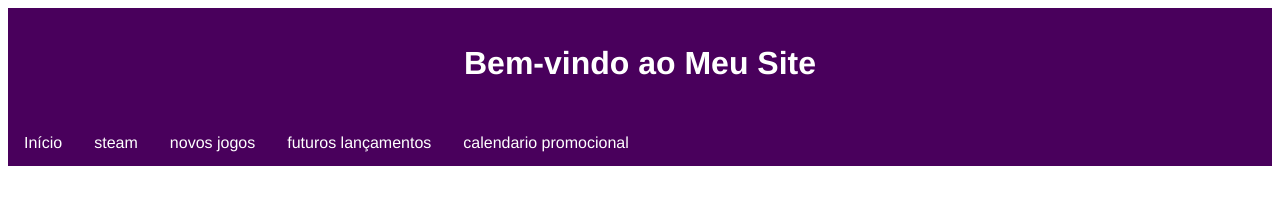
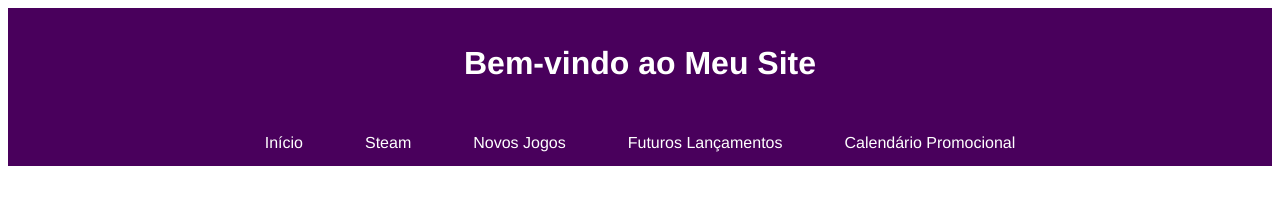
Before and after one commit to Patrickmigueell/Steam-teste, a plain HTML site: page index.html in a window 1280 px wide. Shown: the top 203 px of the page. Drawn offline with Linux system fonts and the light colour scheme.

```diff
--- a/index.html
+++ b/index.html
@@ -11,18 +11,28 @@
         <h1>Bem-vindo ao Meu Site</h1>
     </header>
     <nav>
-        <ul>
-            <li><a href="index.html">Início</a></li>
-            <li><a href="sobre.html">steam</a></li>
-            <li><a href="tem.html">novos jogos</a></li>
-            <li><a href="tudo.html">futuros lançamentos</a></li>
-            <li><a href="mais.html">calendario promocional</a></li>
+        <ul class="navbar-nav" style="display: flex; justify-content: center; list-style: none; padding: 0;">
+            <li class="nav-item" style="margin: 0 15px;">
+                <a class="nav-link" href="index.html">Início</a>
+            </li>
+            <li class="nav-item" style="margin: 0 15px;">
+                <a class="nav-link" href="sobre.html">Steam</a>
+            </li>
+            <li class="nav-item" style="margin: 0 15px;">
+                <a class="nav-link" href="tem.html">Novos Jogos</a>
+            </li>
+            <li class="nav-item" style="margin: 0 15px;">
+                <a class="nav-link" href="tudo.html">Futuros Lançamentos</a>
+            </li>
+            <li class="nav-item" style="margin: 0 15px;">
+                <a class="nav-link" href="mais.html">Calendário Promocional</a>
+            </li>
         </ul>
     </nav>
     <main>
         <section>
             <h2>Seção Principal</h2>
-            <img src="img/vecteezy_steam-logo-png-steam-icon-transparent-png_20975559.png" alt="logo steam">
+            <img src="img/vecteezy_steam-logo-png-steam-icon-transparent-png_20975559.png" alt="Logo Steam">
             <p>Este é o conteúdo principal do site.</p>
         </section>
     </main>
```
Also changed, not shown: mais.html (+16 -6 lines), sobre.html (+16 -6 lines), tem.html (+17 -13 lines), tudo.html (+16 -6 lines).
